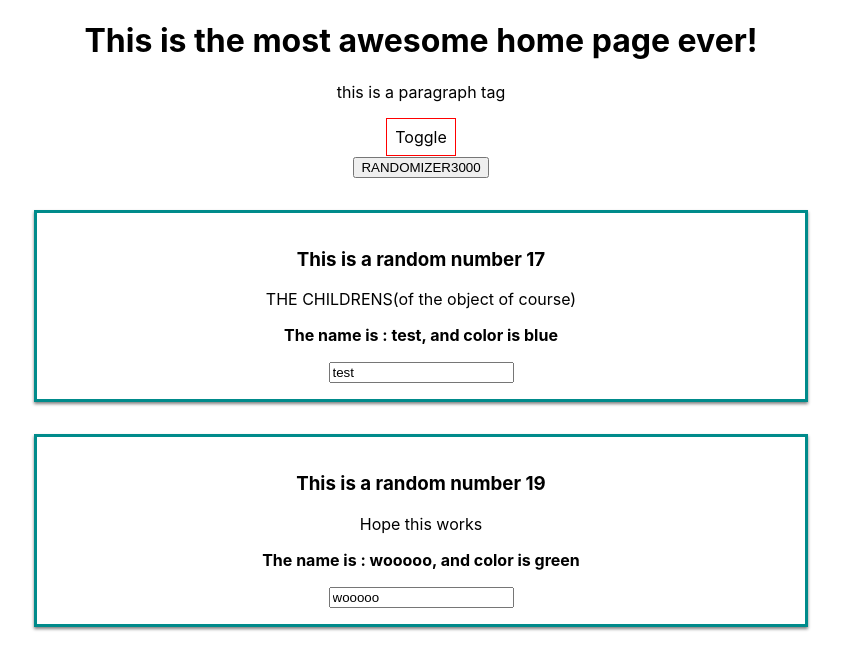
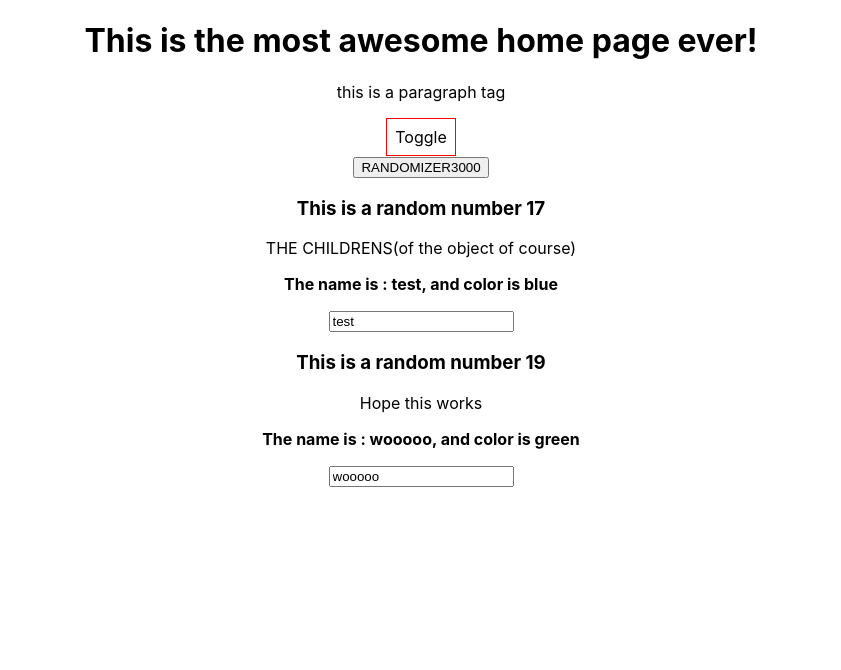
Before and after one commit to bp40/udemyReact, a React (Create React App) app: page / in a window 1280 px wide. Both pictures are taken after a click on the button "Toggle". Shown: the top 670 px of the page, without its empty margins (219-1060 px from the left). Built offline with nearby package versions, Linux system fonts and the light colour scheme.

Commit message:
edited function ref mistake

```diff
--- a/src/Person/Person.js
+++ b/src/Person/Person.js
@@ -1,9 +1,8 @@
 import React from 'react';
-import './Person.css';
 
 const person = (props) => {
-return (<div className='Person'>
-            <h3 onClick={props.click}>This is a random number {Math.floor(Math.random() * 20)}</h3>
+return (<div>
+            <h3>This is a random number {Math.floor(Math.random() * 20)}</h3>
             <p>{props.children}</p>
             <p><strong>The name is : {props.name}, and color is {props.color}</strong></p>
             <input type="text" onChange={props.changed} value={props.name}/>
```
